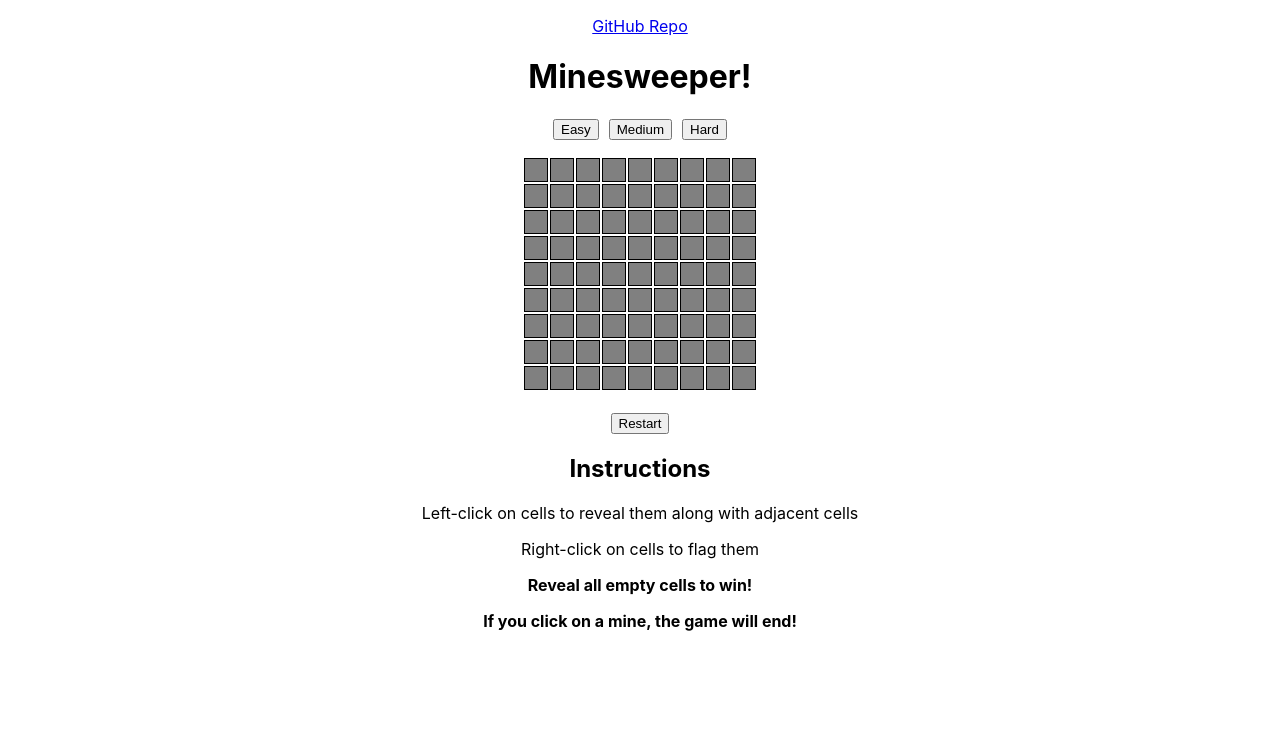
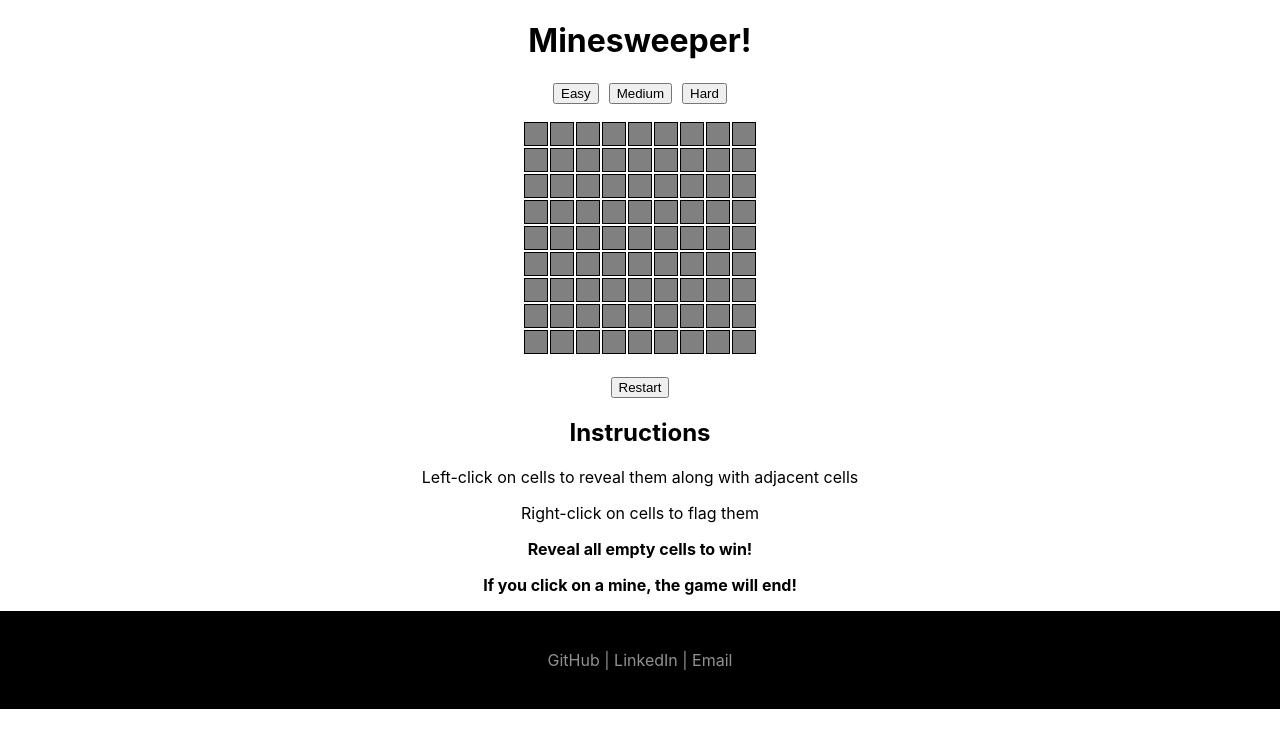
Before and after one commit to grantyli94/Minesweeper, a React (Create React App) app: page / in a window 1280 px wide. Shown: the top 748 px of the page. Built offline with nearby package versions, Linux system fonts and the light colour scheme.

Commit message:
added Footer

```diff
--- a/src/App.css
+++ b/src/App.css
@@ -1,3 +1,7 @@
+.App {
+  text-align: center;
+}
+
 .difficulty {
   margin: 0 5px;
 }
@@ -71,41 +75,28 @@
   font-weight: bold;
 }
 
-.App {
-  text-align: center;
+/************** Footer Styling *************/
+
+.Footer {
+  position: relative;
+  height: 6rem;
+  border: 1px solid black;
+  background-color: black;
 }
 
-.App-logo {
-  height: 40vmin;
-  pointer-events: none;
+.Footer-Text {
+  position: absolute;
+  top: 50%;
+  left: 50%;
+  transform: translate(-50%, -50%);
+  color: #909090;
 }
 
-@media (prefers-reduced-motion: no-preference) {
-  .App-logo {
-    animation: App-logo-spin infinite 20s linear;
-  }
+.Footer-Text a {
+  text-decoration: none;
+  color: #909090;
 }
 
-.App-header {
-  background-color: #282c34;
-  min-height: 100vh;
-  display: flex;
-  flex-direction: column;
-  align-items: center;
-  justify-content: center;
-  font-size: calc(10px + 2vmin);
-  color: white;
+.Footer-Text a:visited {
+  color: #909090;
 }
-
-.App-link {
-  color: #61dafb;
-}
-
-@keyframes App-logo-spin {
-  from {
-    transform: rotate(0deg);
-  }
-  to {
-    transform: rotate(360deg);
-  }
-}
--- a/src/App.tsx
+++ b/src/App.tsx
@@ -1,6 +1,7 @@
 import './App.css';
 import { useState, useEffect } from "react";
 import GameBoard from "./GameBoard";
+import Footer from './Footer';
 import { Point } from "./interfaces";
 import { settings } from "./variables";
 import { generateBoard, generateMines } from "./helpers";
@@ -45,7 +46,6 @@ function App() {
 
   return (
     <div className="App">
-        <p><a href="https://github.com/grantyli94/Minesweeper">GitHub Repo</a></p>
       <h1>Minesweeper!</h1>
       <p>
         <button
@@ -78,6 +78,7 @@ function App() {
       <p>Right-click on cells to flag them</p>
       <strong><p>Reveal all empty cells to win!</p></strong>
       <strong><p>If you click on a mine, the game will end!</p></strong>
+      <Footer />
     </div>
   );
 }
--- /dev/null
+++ b/src/Footer.tsx
@@ -0,0 +1,19 @@
+const GITHUB = "https://github.com/grantyli94";
+const LINKEDIN = "https://www.linkedin.com/in/grant-li-b097a66b/";
+const EMAIL = "mailto:grantyli94@gmail.com"
+
+function Footer() {
+
+  return (
+    <div className="Footer">
+      <div className="Footer-Text">
+        <span>
+          <a href={GITHUB}>GitHub</a> |
+          <a href={LINKEDIN}> LinkedIn</a> |
+          <a href={EMAIL}> Email</a></span>
+      </div>
+    </div>
+  );
+}
+
+export default Footer;
```
